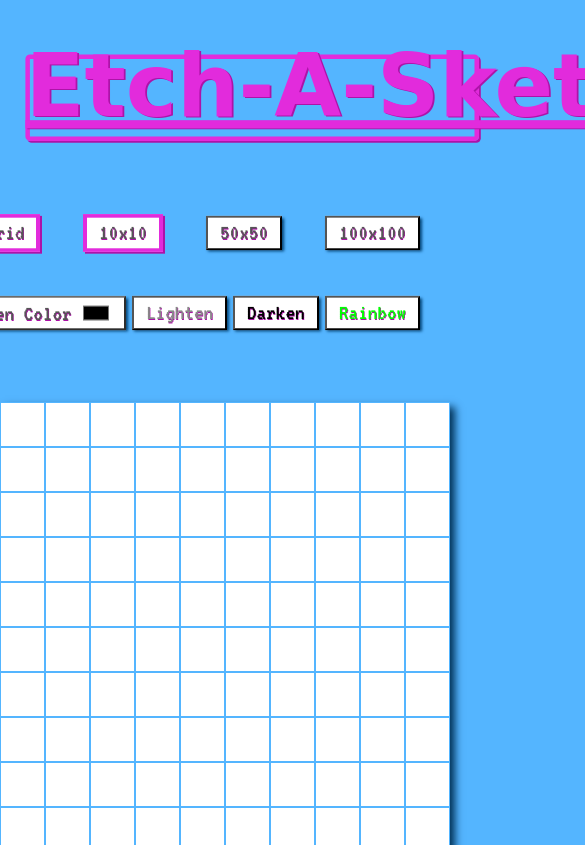
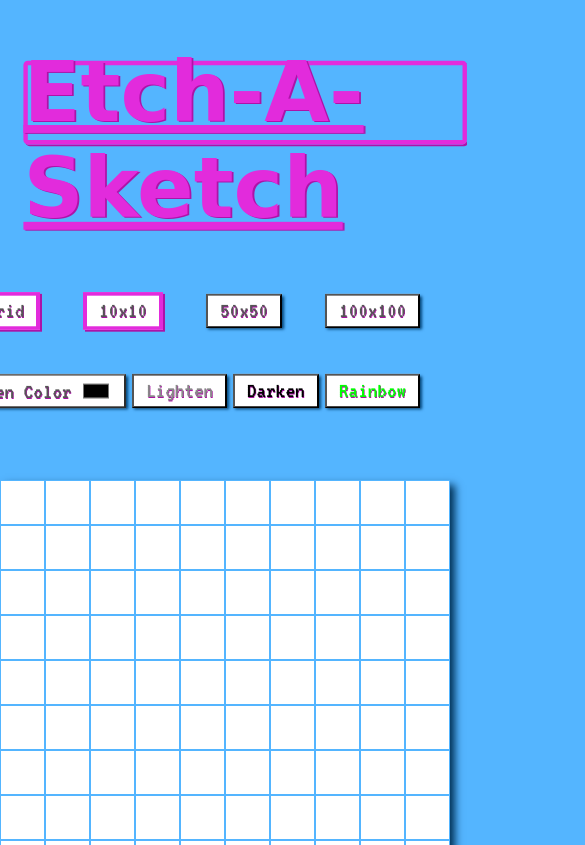
Before and after one commit to DefiniDev/Etch-A-Sketch, a plain HTML site: page index.html in a window 390 px wide. Shown: the top 845 px of the page, 585 px wide, since content can reach past the window. Drawn offline with Linux system fonts and the light colour scheme; a web font is replaced by a local one.

Commit message:
Various CSS edits (attempt to fix GitHub page display on Firefox)

```diff
--- a/index.html
+++ b/index.html
@@ -11,10 +11,12 @@
   </head>
   <body>
     <header>
+      <div id="header-resize">
       <div id="h1-plus-border">
         <div id="h1-border"></div>
         <h1>Etch-A-Sketch</h1>
       </div>
+    </div>
     </header>
     <div id="beach"></div>
 
--- a/style.css
+++ b/style.css
@@ -68,29 +68,30 @@ body {
 /* Elements */
 /* H1 */
 #h1-plus-border {
-  transform: translateX(-2px);
-  width: 508px;
-  margin: 30px auto;
+  width: 504px;
+  margin: 30px auto 30px auto;
 }
 
 #h1-border {
   position: absolute;
-  top: 1.3rem;
-  width: 31.5rem;
-  height: 6rem;
+  /* top: 42px; */
+  width: 504px;
+  height: 95px;
   border: 5px rgb(226, 43, 220) solid;
   border-radius: 5px;
   box-shadow: 2px 2px rgb(173, 19, 168);
   z-index: -1;
+  margin-top: 20px;
 }
 
 h1 {
   font-family: "Yesteryear", cursive;
-  font-size: 6rem;
+  font-size: 95px;
   color: rgb(226, 43, 220);
   text-shadow: 2px 1px rgb(173, 19, 168);
   text-decoration: underline;
   border-radius: 5px;
+  width: 504px;
 }
 
 /* Buttons */
@@ -217,9 +218,11 @@ svg:hover {
     height: 450px;
     width: 450px;
   }
+  #header-resize {
+    transform: scale(0.88);
+  }
   #h1-plus-border {
-    transform: scale(0.9);
-    white-space: nowrap;
+    margin: 30px auto 0px auto;
   }
   .btns {
     width: 450px;
```
